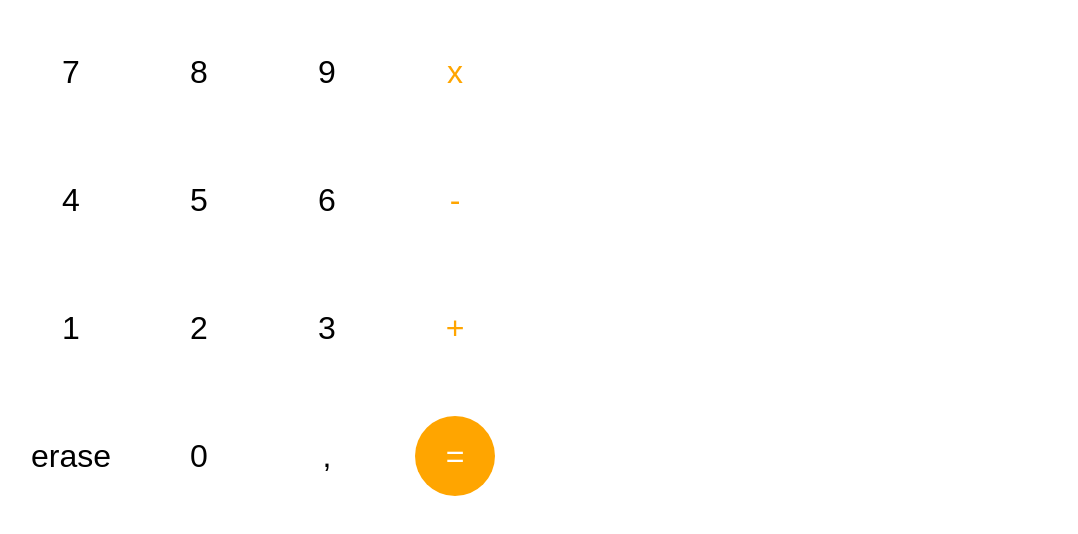
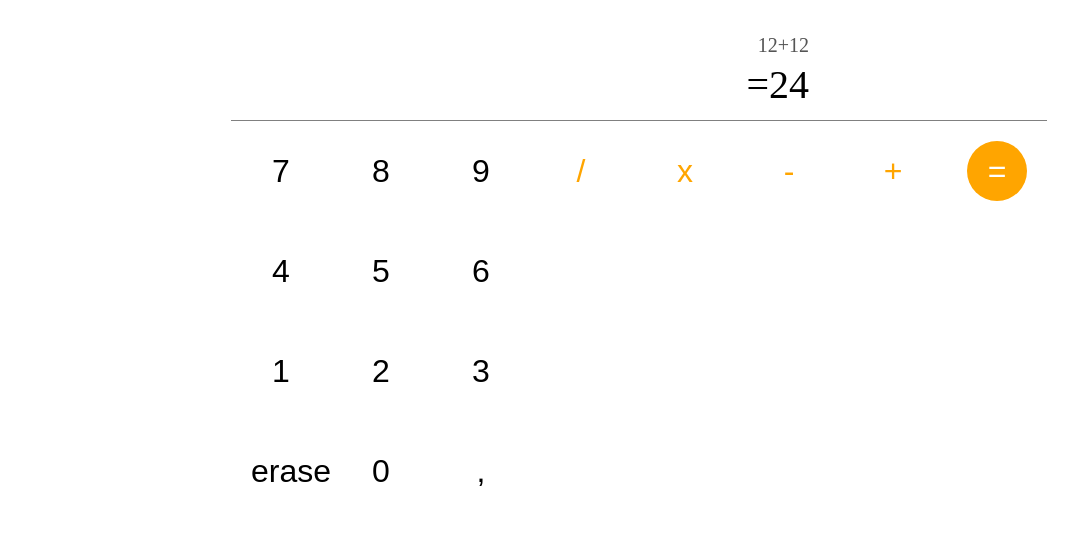
Before and after one commit to jkhuysmans/javascript-foundations, a plain HTML site: page calculator/index.html in a window 1280 px wide. Shown: the whole page, without its empty margins (1-1079 px from the left). Drawn offline with Linux system fonts and the light colour scheme.

Commit message:
continue ui

```diff
--- a/calculator/index.html
+++ b/calculator/index.html
@@ -7,7 +7,10 @@
 
 <body>
     <div class="container">
-
+        <div class="prompt">
+            <p id="prompted">12+12</p>
+            <p id="result">=24</p>
+        </div>
     <div class="allbuttonscontainer">
         <div class="numberscontainer">
             <button class="numberbuttons" id="7">7</button>
@@ -23,7 +26,8 @@
             <button class="numberbuttons" id="0">0</button>
             <button class="numberbuttons" id="comma">,</button>
         </div>
-        <div class="operators">
+        <div class="operatorsside">
+            <button class="operatorsbuttons">/</button>
             <button class="operatorsbuttons">x</button>
             <button class="operatorsbuttons">-</button>
             <button class="operatorsbuttons">+</button>
--- a/calculator/styles.css
+++ b/calculator/styles.css
@@ -1,12 +1,41 @@
+.container {
+    display:flex;
+    flex-direction:column;
+    align-items:center;
+}
+
+.prompt {
+    width: calc(100px * 4);
+    height: 100px;
+    display:flex;
+    flex-direction:column;
+    align-items:flex-end;
+    justify-content:flex-end;
+
+}
+
+#prompted {
+    color:rgb(85, 85, 85);
+    font-size:20px;
+    margin:4px 30px 4px 4px;
+}
+
+#result {
+    font-size:40px;
+    margin:0px 30px 0px 4px;
+}
+
 .allbuttonscontainer {
     display:flex;
+    border-top:1px solid grey;
+    margin-top:12px;
 }
 
 .numberbuttons,
 .operatorsbuttons {
-    width:80px;
-    height:80px;
-    margin:24px;
+    width:60px;
+    height:60px;
+    margin:20px;
     padding:0;
     /* border:1px solid black; */
     background-color:white;
@@ -24,18 +53,17 @@ button:hover {
 .numberscontainer {
     display:flex;
     flex-wrap:wrap;
-    width: calc(128px * 3);
-    height: calc(128px * 4);
+    width: calc(100px * 3);
+    height: calc(100px * 4);
     /* border:2px solid black; */
-
 }
 
 
 .operators {
     display:flex;
     flex-wrap:wrap;
-    width:128px;
-    height: calc(128px * 4);
+    width:100px;
+    height: calc(100px * 4);
     /* border:2px solid black; */
     border-left:0;
 }
```
